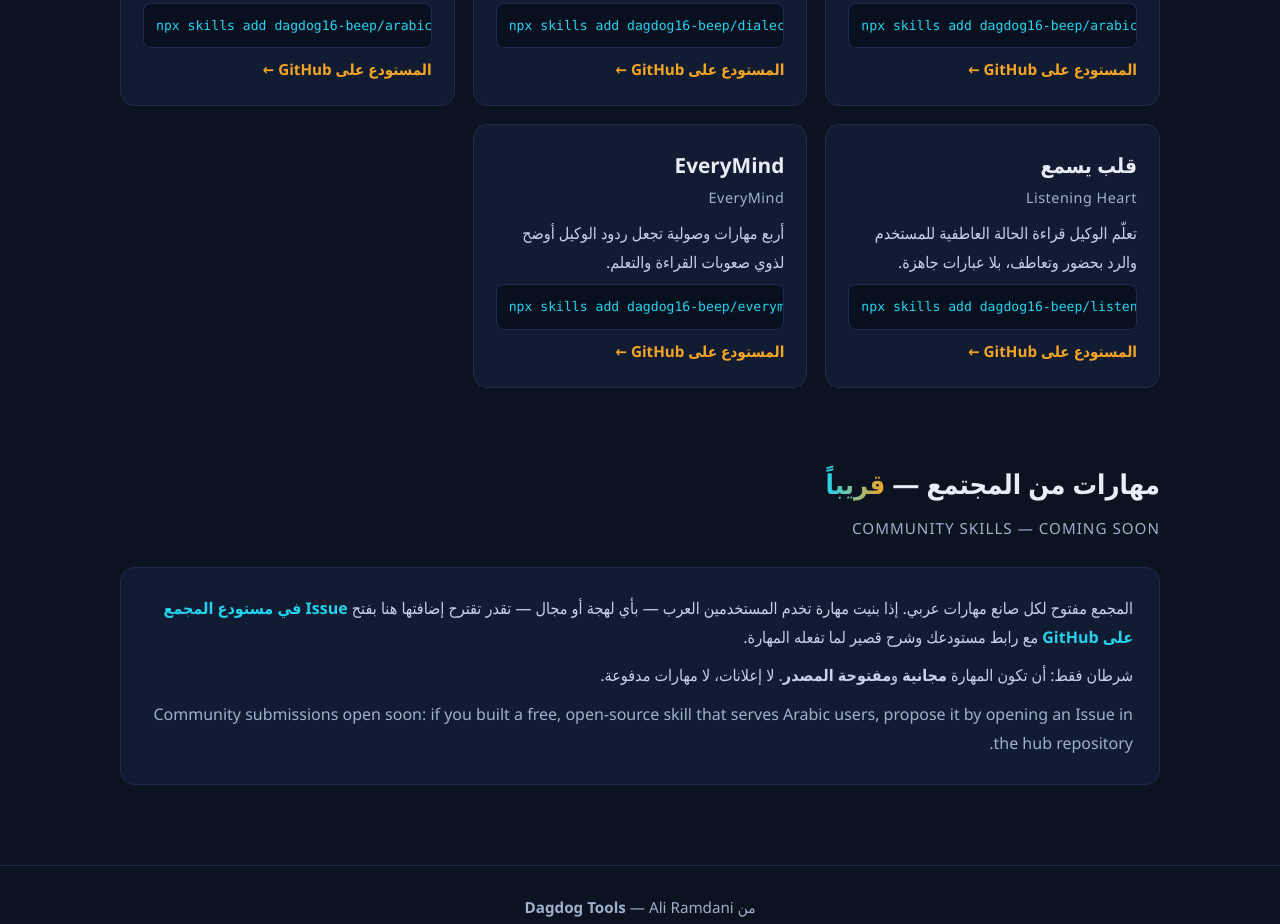
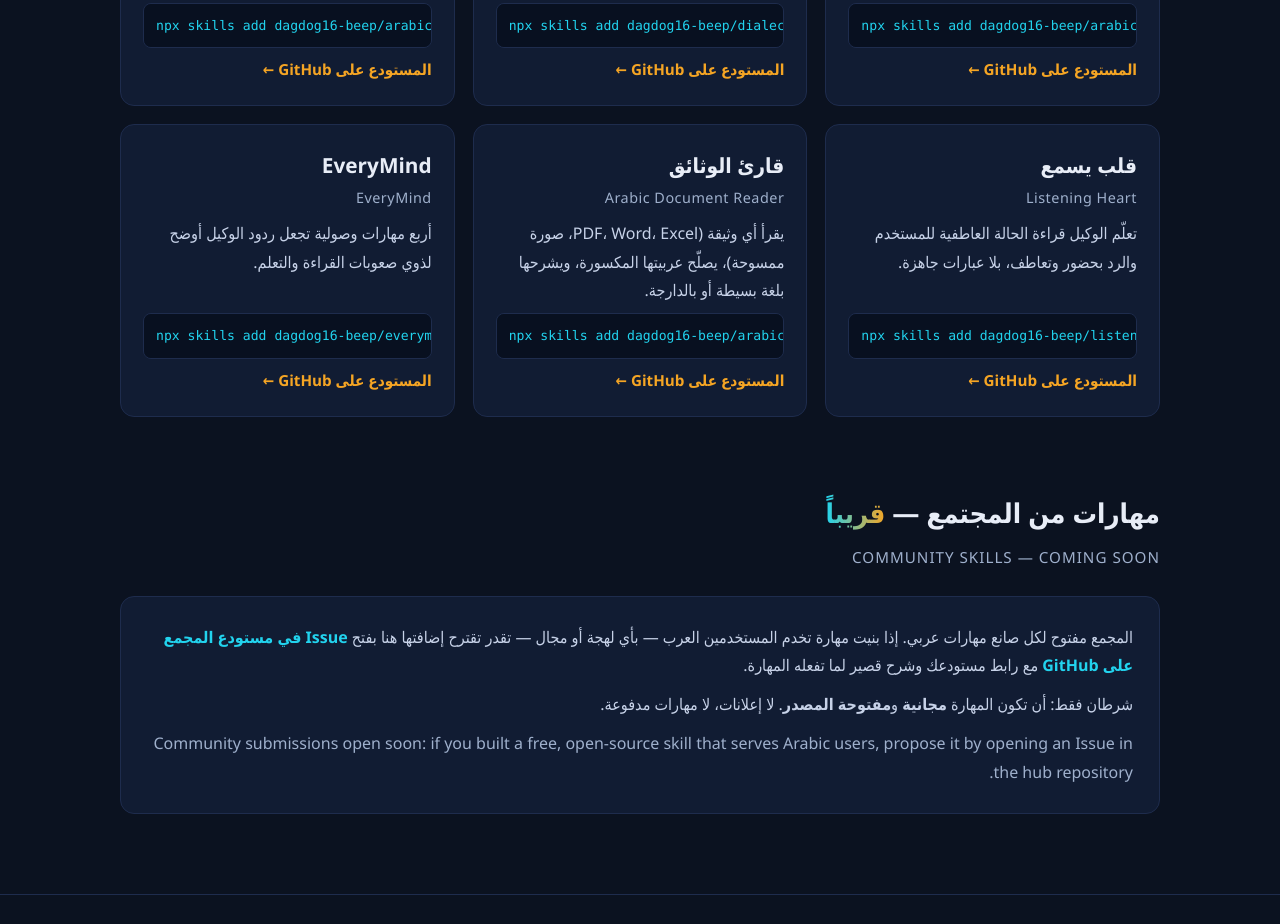
Before and after one commit to dagdog16-beep/arabic-skills-hub, a plain HTML site: page index.html in a window 1280 px wide. Shown: the part 1060-1984 px from the top of the page. Drawn offline with Linux system fonts and the light colour scheme.

Commit message:
Add Arabic Document Reader (قارئ الوثائق) — 6th skill

```diff
--- a/index.html
+++ b/index.html
@@ -169,6 +169,14 @@
       </article>
 
       <article class="card">
+        <h3>قارئ الوثائق</h3>
+        <div class="en">Arabic Document Reader</div>
+        <p>يقرأ أي وثيقة (PDF، Word، Excel، صورة ممسوحة)، يصلّح عربيتها المكسورة، ويشرحها بلغة بسيطة أو بالدارجة.</p>
+        <div class="cmd">npx skills add dagdog16-beep/arabic-doc-reader</div>
+        <a class="repo" href="https://github.com/dagdog16-beep/arabic-doc-reader">المستودع على GitHub ←</a>
+      </article>
+
+      <article class="card">
         <h3>EveryMind</h3>
         <div class="en">EveryMind</div>
         <p>أربع مهارات وصولية تجعل ردود الوكيل أوضح لذوي صعوبات القراءة والتعلم.</p>
```
Also changed, not shown: 1 other file.
